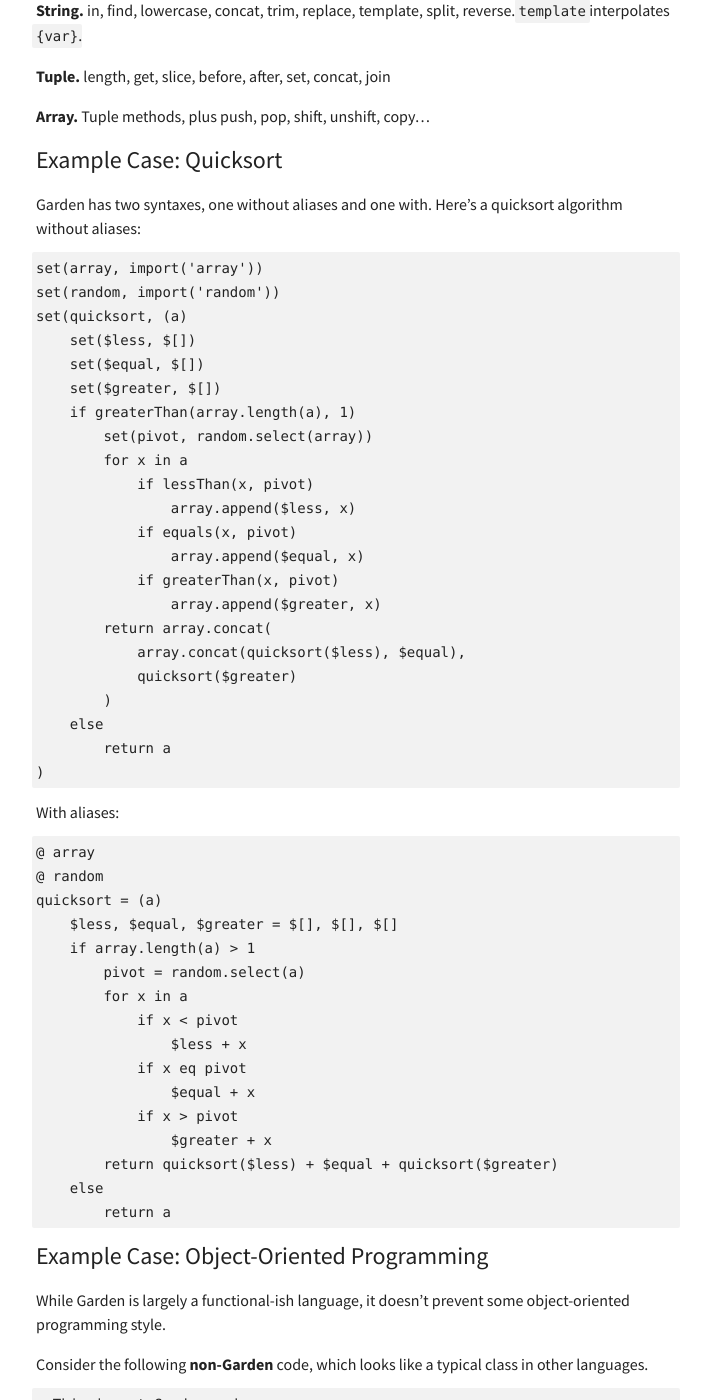
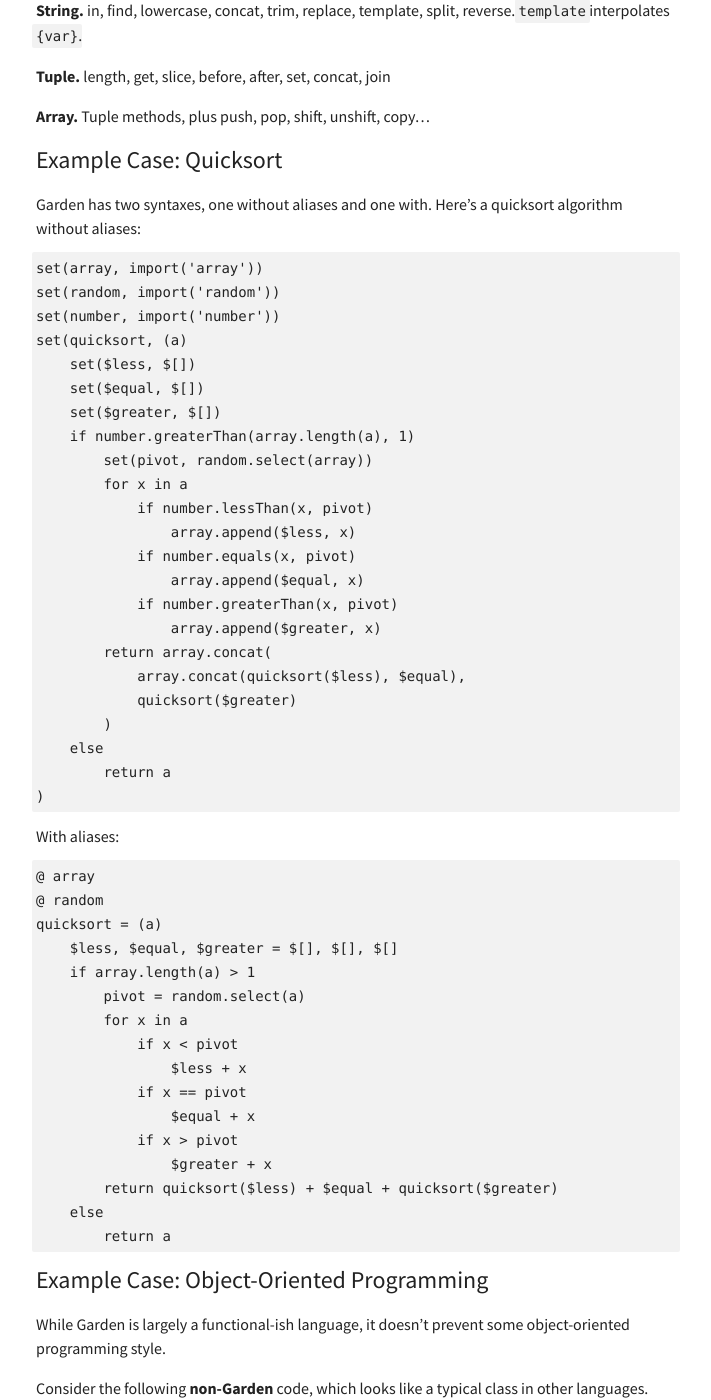
Before and after one commit to heiskr/heiskr.github.io, a Jekyll site: the page built from _posts/2014-06-24-garden.md, in a window 1280 px wide and 1400 px high, scrolled down 10633 px. Shown: the whole window, without its empty margins (284-995 px from the left). Built offline with Jekyll 4.4.1, drawn with Linux system fonts in a browser that asks for light colours; nearby versions of some CDN libraries; comment, search, counter and statistics services are not loaded.

Commit message:
More explicit

```diff
--- a/_posts/2014-06-24-garden.md
+++ b/_posts/2014-06-24-garden.md
@@ -424,18 +424,19 @@ Garden has two syntaxes, one without aliases and one with. Here's a quicksort al
 
     set(array, import('array'))
     set(random, import('random'))
+    set(number, import('number'))
     set(quicksort, (a)
         set($less, $[])
         set($equal, $[])
         set($greater, $[])
-        if greaterThan(array.length(a), 1)
+        if number.greaterThan(array.length(a), 1)
             set(pivot, random.select(array))
             for x in a
-                if lessThan(x, pivot)
+                if number.lessThan(x, pivot)
                     array.append($less, x)
-                if equals(x, pivot)
+                if number.equals(x, pivot)
                     array.append($equal, x)
-                if greaterThan(x, pivot)
+                if number.greaterThan(x, pivot)
                     array.append($greater, x)
             return array.concat(
                 array.concat(quicksort($less), $equal),
@@ -456,7 +457,7 @@ With aliases:
             for x in a
                 if x < pivot
                     $less + x
-                if x eq pivot
+                if x == pivot
                     $equal + x
                 if x > pivot
                     $greater + x
```
